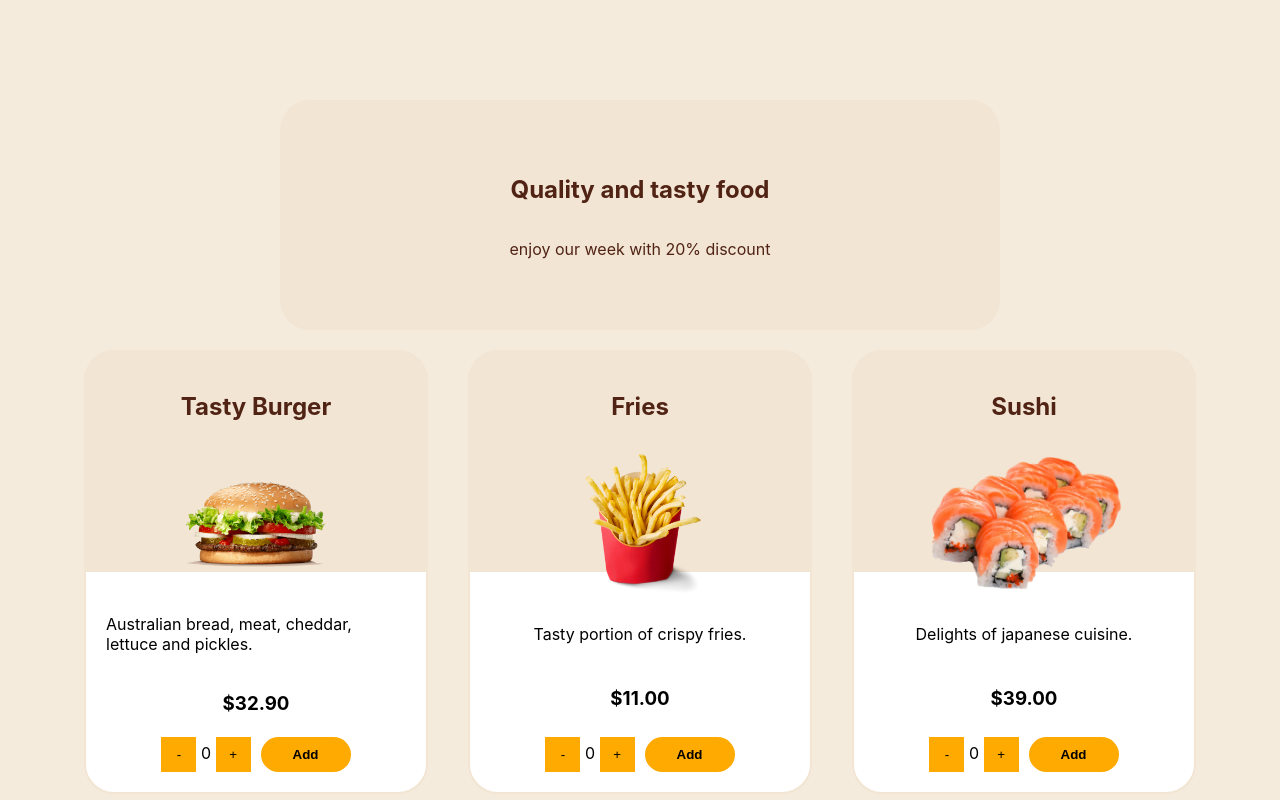
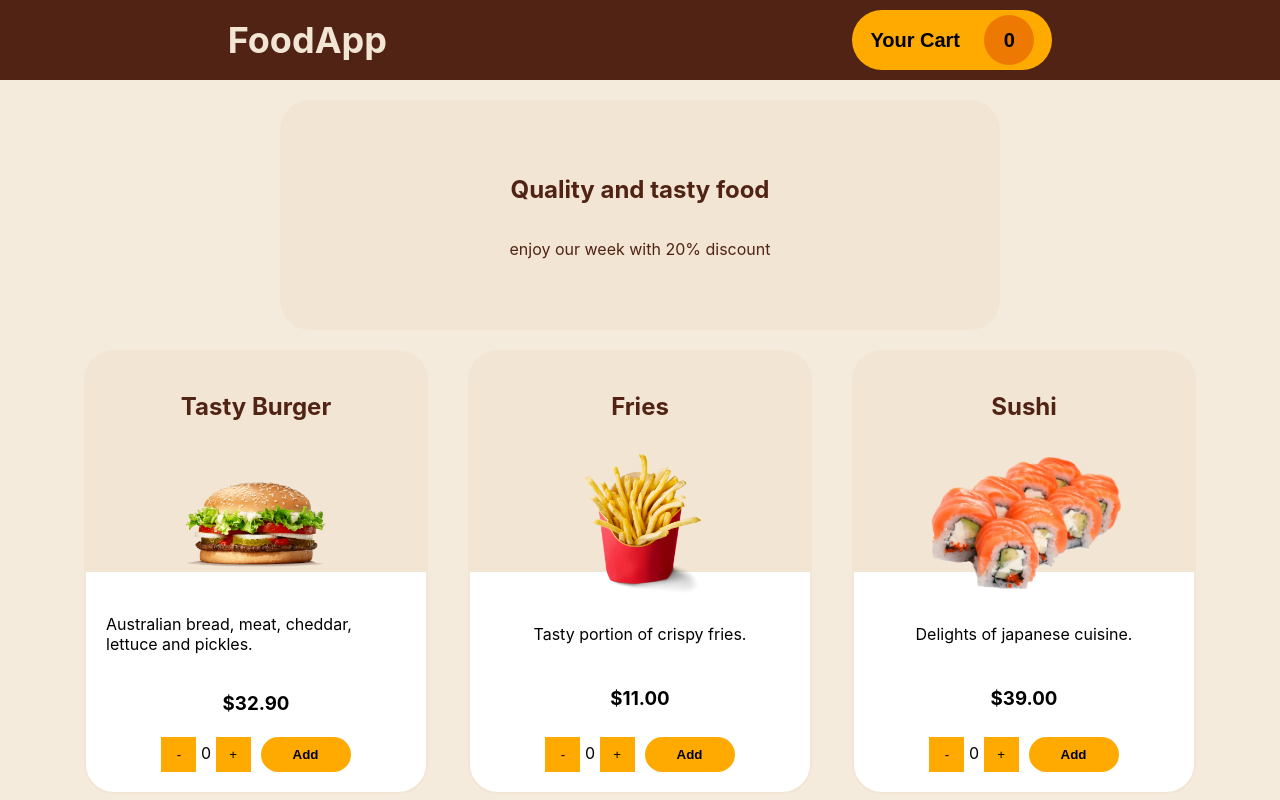
Before and after one commit to helderme/project-food-app, a React (Create React App) app: page / in a window 1280 px wide. Shown: the top 800 px of the page. Built offline with nearby package versions, Linux system fonts and the light colour scheme.

Commit message:
feat(component): :sparkles: Creating Header component with style

```diff
--- /dev/null
+++ b/src/components/Header.css
@@ -0,0 +1,39 @@
+.header {
+  background-color: #502314;
+  height: 80px;
+  width: 100%;
+  position: fixed;
+  display: flex;
+  justify-content: space-around;
+  align-items: center;
+}
+
+.header-title {
+  color: #f2e5d4;
+  font-weight: 700;
+  font-size: 36px;
+}
+
+.header-cart-button {
+  border-radius: 35px;
+  background-color: #FFAA00;
+  width: 200px;
+  height: 60px;
+  border: none;
+  margin-left: 10px;
+  font-weight: 600;
+  font-size: 20px;
+  display: flex;
+  justify-content: space-around;
+  align-items: center;
+}
+
+.header-cart-quantity {
+  border-radius: 50%;
+  background-color: #ed7902;
+  width: 50px;
+  height: 50px;
+  display: flex;
+  justify-content: center;
+  align-items: center;
+}
--- /dev/null
+++ b/src/components/Header.js
@@ -0,0 +1,16 @@
+import React from 'react';
+import './Header.css';
+
+function Header() {
+  return (
+    <div className="header">
+      <p className="header-title">FoodApp</p>
+      <button type="button" className="header-cart-button">
+        <span>Your Cart</span>
+        <span className="header-cart-quantity"> 0 </span>
+      </button>
+    </div>
+  );
+}
+
+export default Header;
--- a/src/pages/Products.js
+++ b/src/pages/Products.js
@@ -1,10 +1,13 @@
 import React from 'react';
 import ProductsCard from '../components/ProductsCard';
+import Header from '../components/Header';
 import dataProducts from '../data/dataProducts';
 import './Products.css';
 
 function Products() {
   return (
+    <div>
+      <Header />
       <div className="products">
         <section className="products-introduction">
           <h1>Quality and tasty food </h1>
@@ -14,6 +17,8 @@ function Products() {
           {dataProducts.map((item) => ProductsCard(item))}
         </section>
       </div>
+    </div>
+
   );
 }
 
```
Lines whose indentation alone changed are shown as unchanged.
